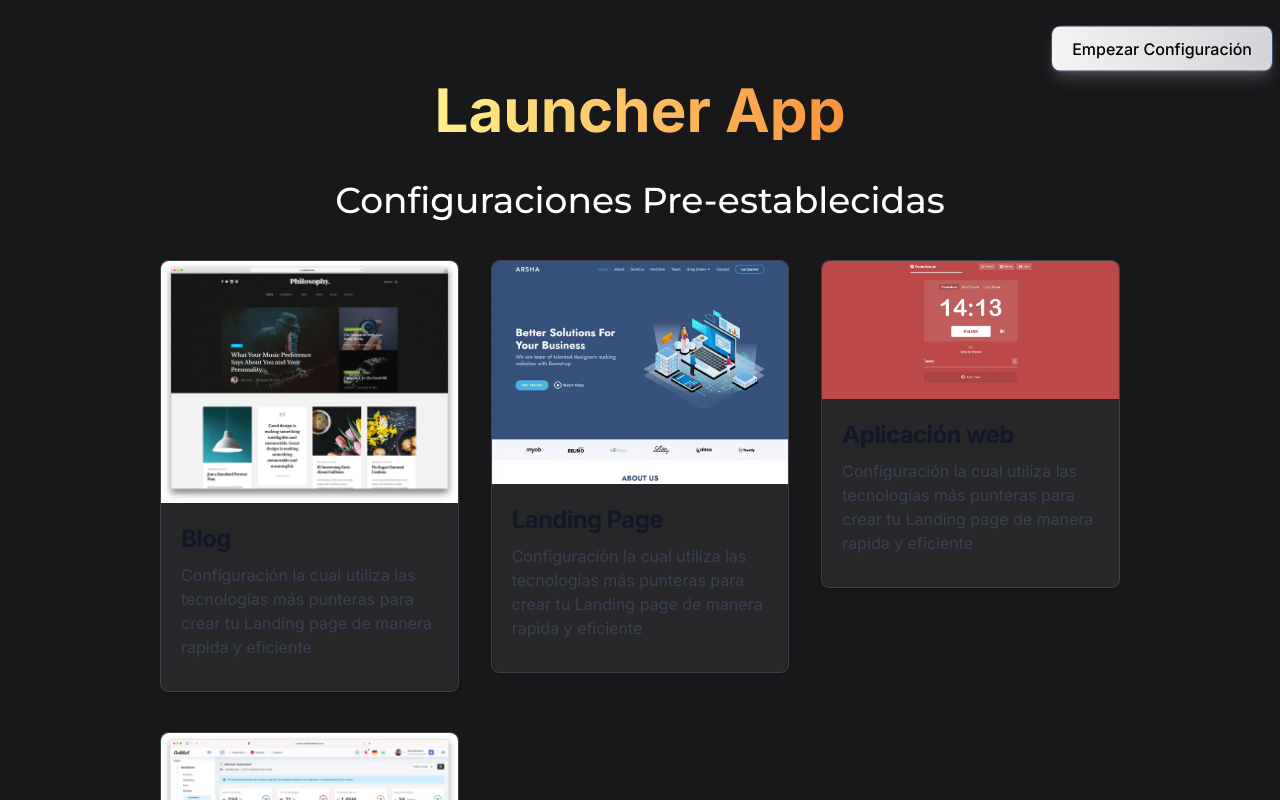
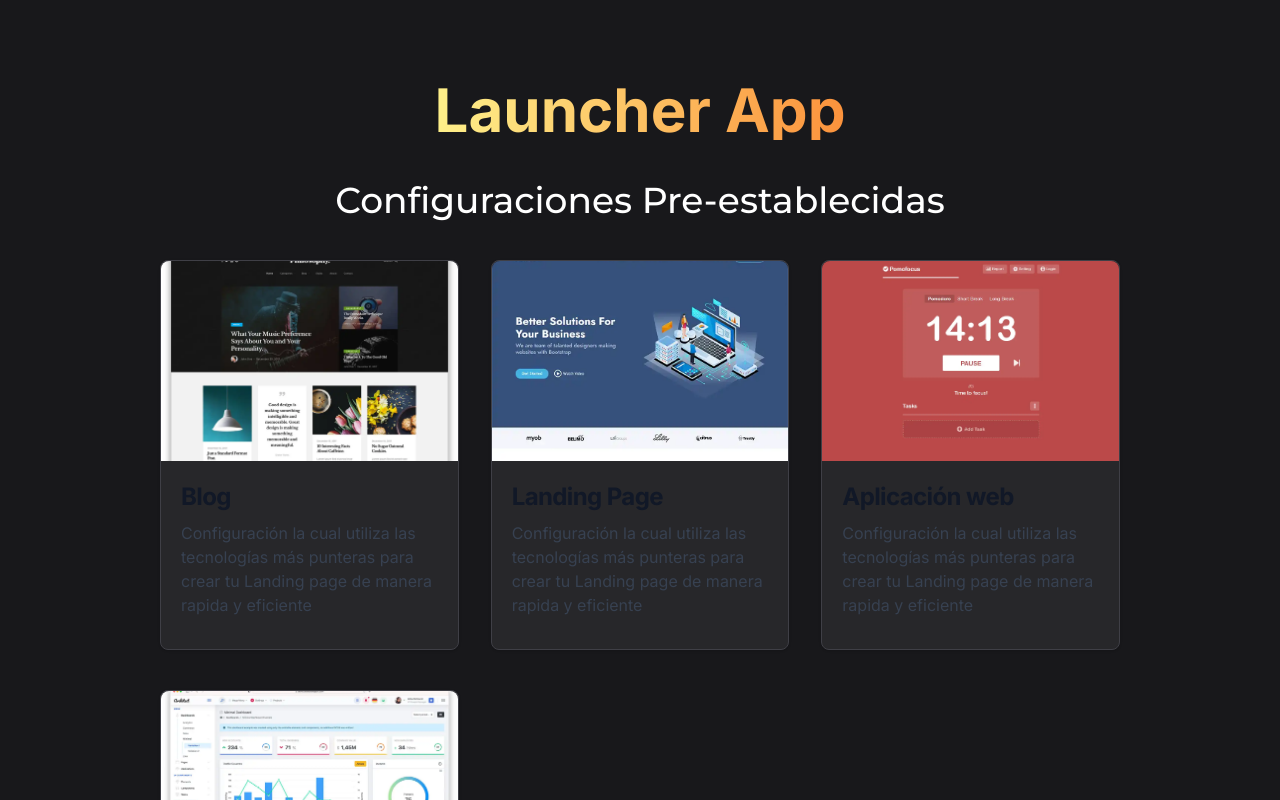
Before and after one commit to ThePowerTechSchool/launcher, a Next.js app: page / in a window 1280 px wide. Shown: the top 800 px of the page. Built offline with nearby package versions, Linux system fonts and the light colour scheme.

Commit message:
refactor & style: Change components behavior and styles

```diff
--- a/src/components/card.tsx
+++ b/src/components/card.tsx
@@ -13,17 +13,25 @@ export interface Props {
 export default function Card({ img: { src, alt }, title, description, href }: Props) {
   return (
     <article className='max-w-sm border rounded-lg shadow bg-zinc-800 border-zinc-700'>
-      <a href={href}>
-        <Image className='rounded-t-lg' width={382} height={282} src={src} alt={alt} />
-      </a>
-      <div className='p-5'>
+      <header className='w-full h-full'>
+        <a href={href}>
+          <Image
+            className='rounded-t-lg object-cover w-full h-[200px]'
+            width={300}
+            height={200}
+            src={src}
+            alt={alt}
+          />
+        </a>
+      </header>
+      <footer className='p-5'>
         <a href={href}>
           <h5 className='mb-2 text-2xl font-bold tracking-tight text-gray-900 dark:text-white'>
             {title}
           </h5>
         </a>
         <p className='mb-3 font-normal text-gray-700 dark:text-gray-400'>{description}</p>
-      </div>
+      </footer>
     </article>
   )
 }
--- a/src/components/config-form-nav.tsx
+++ b/src/components/config-form-nav.tsx
@@ -7,8 +7,8 @@ interface ButtonProps {
 }
 
 export interface Props {
-  arrowUpButton: ButtonProps
-  arrowDownButton: ButtonProps
+  arrowUpButton?: ButtonProps
+  arrowDownButton?: ButtonProps
   link: Pick<HTMLAnchorElement, 'target' | 'href' | 'rel'>
   children: React.ReactNode
 }
@@ -16,6 +16,7 @@ export interface Props {
 export default function ConfigFormNav({ arrowUpButton, arrowDownButton, link, children }: Props) {
   return (
     <nav className='flex items-center w-full md:w-fit justify-around md:justify-center gap-2  absolute bottom-10 md:right-24'>
+      {arrowDownButton && arrowUpButton && (
         <section className='flex items-center rounded bg-blue-500 '>
           <button
             disabled={arrowUpButton.disabled}
@@ -34,12 +35,13 @@ export default function ConfigFormNav({ arrowUpButton, arrowDownButton, link, ch
             <ChevronDownIcon className='stroke-2 md:h-5 md:w-5' />
           </button>
         </section>
+      )}
 
       <Link
         href={link.href}
         target={link.target}
         rel={link.rel}
-        className='font-medium text-xs md:text-sm bg-blue-500 rounded p-2 hover:bg-blue-400 transition-colors'
+        className='text-xs md:text-sm rounded p-2 bg-gradient-to-r from-zinc-100 via-zinc-200 to-zinc-300 hover:bg-gradient-to-br hover:from-zinc-300 hover:via-zinc-200 hover:to-zinc-100  shadow-lg shadow-zinc-500/50 ring-1 font-medium transition-colors  shadow-[rgba(0, 0, 0, 0.1) 0px 3px 12px 0px;] text-black font-sans'
       >
         {children}
       </Link>
--- a/src/components/home-header.tsx
+++ b/src/components/home-header.tsx
@@ -1,25 +1,13 @@
-import Link from 'next/link'
-
 export interface Props {
   title: string
-  link: {
-    href: string
-    text: string
-  }
 }
 
-export default function HomeHeader({ title, link: { href, text } }: Props) {
+export default function HomeHeader({ title }: Props) {
   return (
     <header>
       <h1 className='text-5xl  lg:text-6xl 2xl:text-7xl text-transparent bg-clip-text bg-gradient-to-r from-yellow-200 to-orange-400 font-bold '>
         {title}
       </h1>
-      <Link
-        href={href}
-        className='text-black bg-gradient-to-r from-zinc-100 via-zinc-200 to-zinc-300 hover:bg-gradient-to-br hover:from-zinc-300 hover:via-zinc-200 hover:to-zinc-100   shadow-lg shadow-zinc-500/50  rounded-lg text-md px-5 py-2.5 text-center mr-2 mb-2 ring-1 animate-bounce  font-medium absolute top-10 md:top-8 right-0'
-      >
-        {text}
-      </Link>
     </header>
   )
 }
--- a/src/components/submit-button.tsx
+++ b/src/components/submit-button.tsx
@@ -13,10 +13,10 @@ export default function SubmitButton({ disabled = false, onClick, type = 'submit
       onClick={onClick}
       type={type}
       disabled={disabled}
-      className=' self-start flex gap-2 rounded-[4px] items-center px-[14px] py-[6px]
-    bg-blue-500 hover:bg-blue-400 transition-colors font-bold shadow-[rgba(0, 0, 0, 0.1) 0px 3px 12px 0px;] text-sm font-sans disabled:opacity-50 disabled:cursor-not-allowed'
+      className=' self-start items-center  px-[12px] py-[4px] md:px-[14px] mdpy-[6px]
+      bg-gradient-to-r from-zinc-100 via-zinc-200 to-zinc-300 hover:bg-gradient-to-br hover:from-zinc-300 hover:via-zinc-200 hover:to-zinc-100  shadow-lg shadow-zinc-500/50  rounded-lg  ring-1   font-medium text-lg md:text-xl transition-colors  shadow-[rgba(0, 0, 0, 0.1) 0px 3px 12px 0px;] disabled:opacity-50 disabled:cursor-not-allowe text-black'
     >
-      OK <CheckIcon className='fill-white' />
+      <CheckIcon className='stroke-[1.9px] w-5 h-5 md:w-6 md:h-6' />
     </button>
   )
 }
```
Lines whose indentation alone changed are shown as unchanged.
